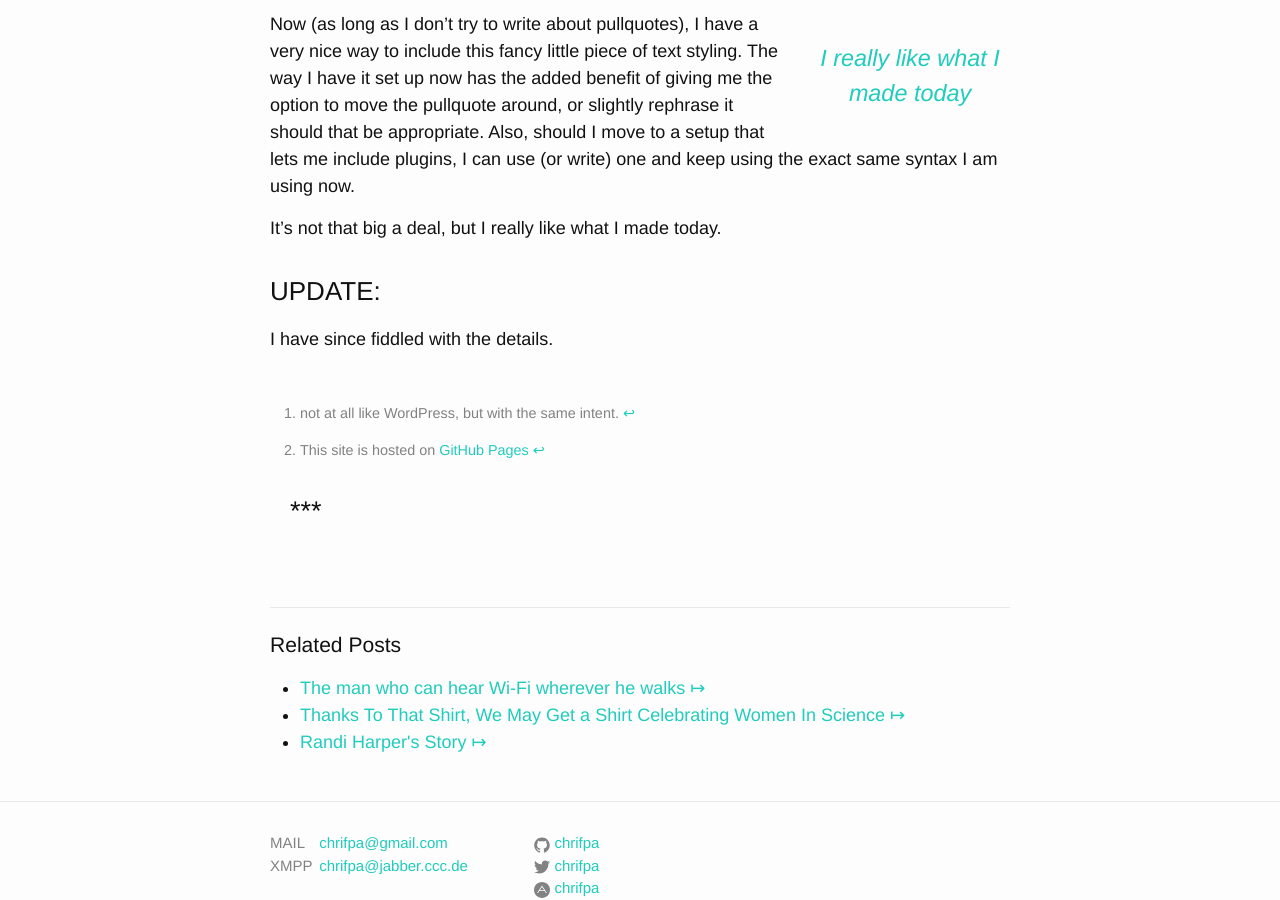
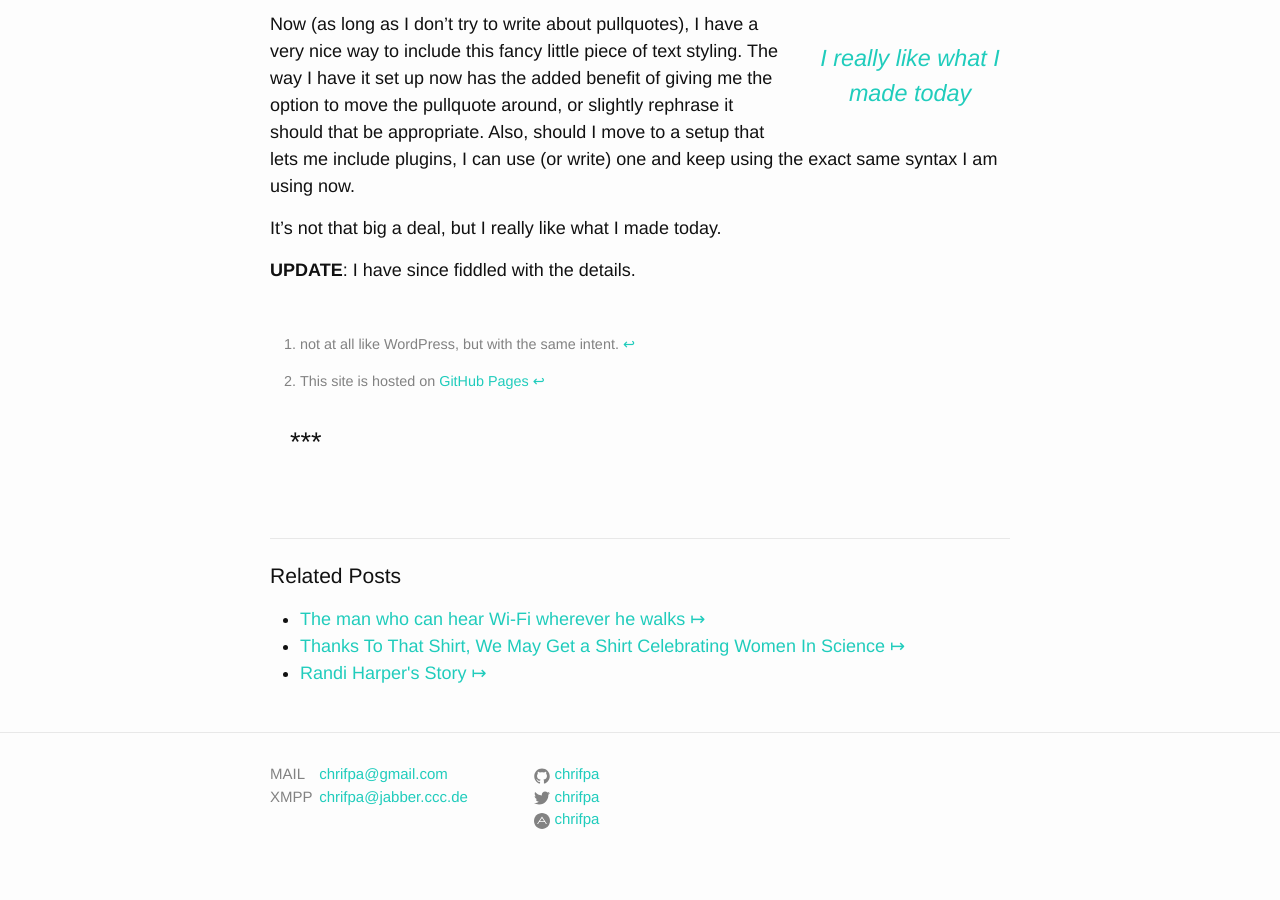
Before and after one commit to acdpnk/chrifpa.github.io, a Jekyll site: the page built from _posts/2014-11-18-pullquotes-in-jekyll.md, in a window 1280 px wide and 900 px high, scrolled down 2728 px. Built offline with Jekyll 4.4.1, drawn with Linux system fonts in a browser that asks for light colours.

Commit message:
2014-11-19: change

```diff
--- a/_posts/2014-11-18-pullquotes-in-jekyll.md
+++ b/_posts/2014-11-18-pullquotes-in-jekyll.md
@@ -115,8 +115,7 @@ Now (as long as I don't try to write about pullquotes), I have a very nice way t
 
 It's not that big a deal, but I really like what I made today.
 
-### UPDATE:
-I have since fiddled with the details.
+ **UPDATE**: I have since fiddled with the details.
 
 [^1]: not at all like WordPress, but with the same intent.
 [^ghp]: This site is hosted on [GitHub Pages](https://pages.github.com/)
```
